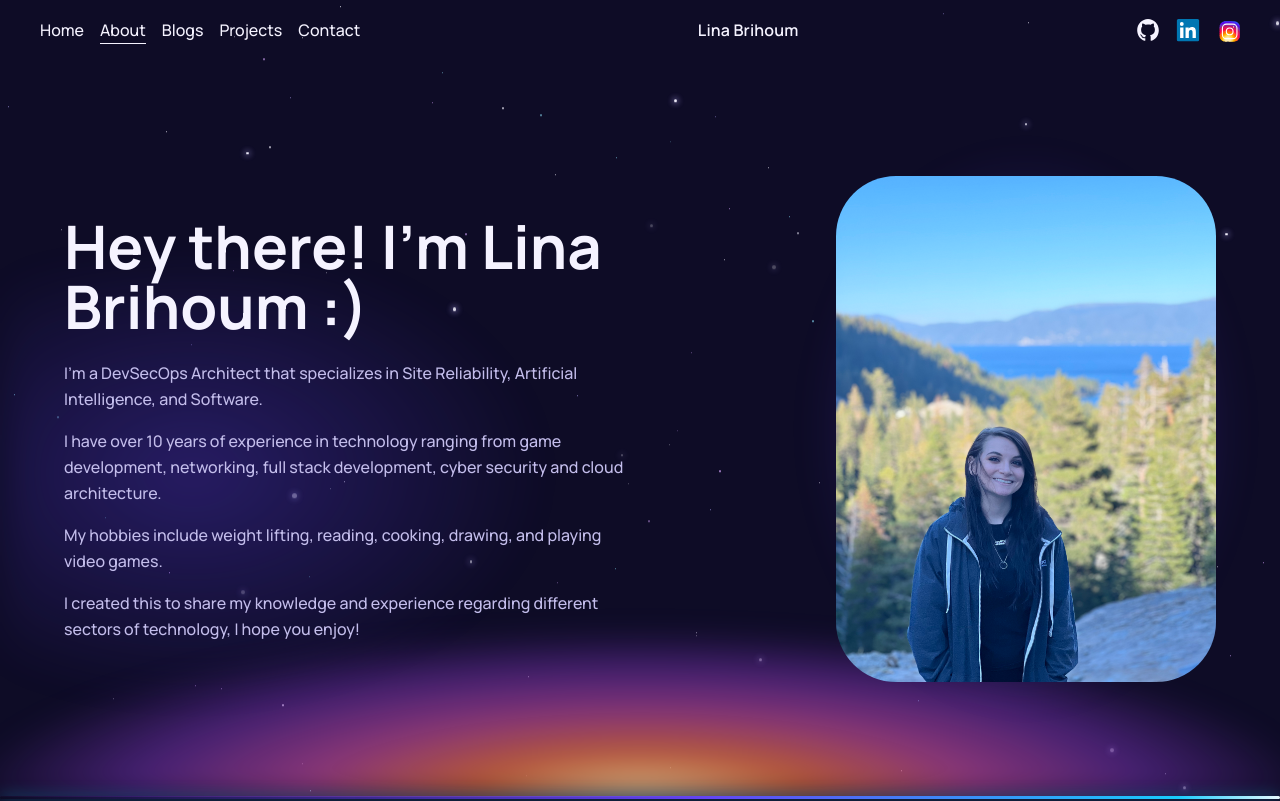
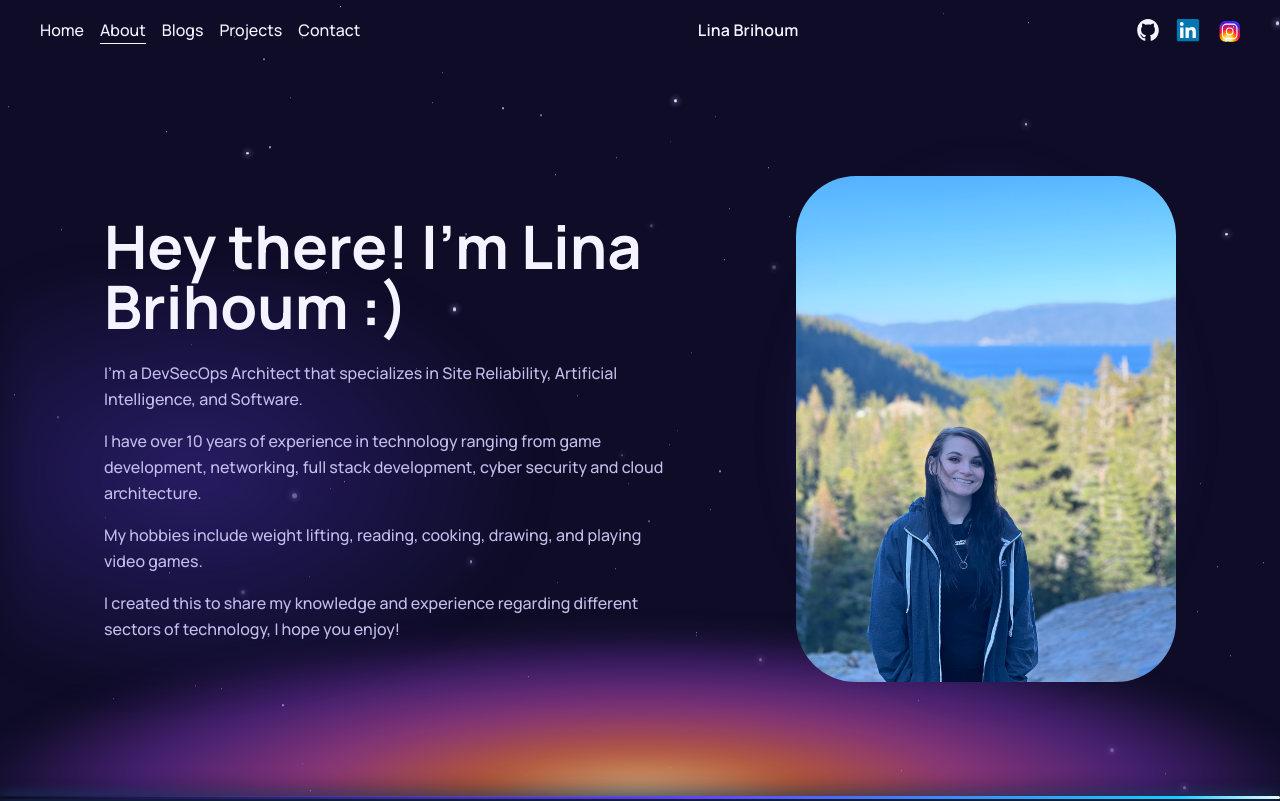
Before and after one commit to linabrihoum/portfolio_blog, a Next.js app: page /about in a window 1280 px wide. Shown: the top 801 px of the page. Built offline with nearby package versions, Linux system fonts and the light colour scheme.

Commit message:
centering the about intro on wide screens

```diff
--- a/src/components/About/AboutIntro.js
+++ b/src/components/About/AboutIntro.js
@@ -27,7 +27,7 @@ export function AboutIntro() {
       {/* The home page's sunrise glow without the planet; the comet divider draws the horizon line */}
       <PlanetHorizon planet={false} height={220} />
 
-      <div className="relative flex w-full flex-wrap items-center gap-12 px-5 py-8 sm:px-10 md:px-16">
+      <div className="relative mx-auto flex w-full max-w-[1200px] flex-wrap items-center justify-center gap-12 px-5 py-8 sm:px-10 md:px-16">
         <Reveal className="flex-[1_1_420px]">
           <h1 className="text-4xl font-bold leading-[1.1] text-fg-1 sm:text-5xl lg:text-[60px]">
             Hey there! I&apos;m Lina Brihoum :)
```
